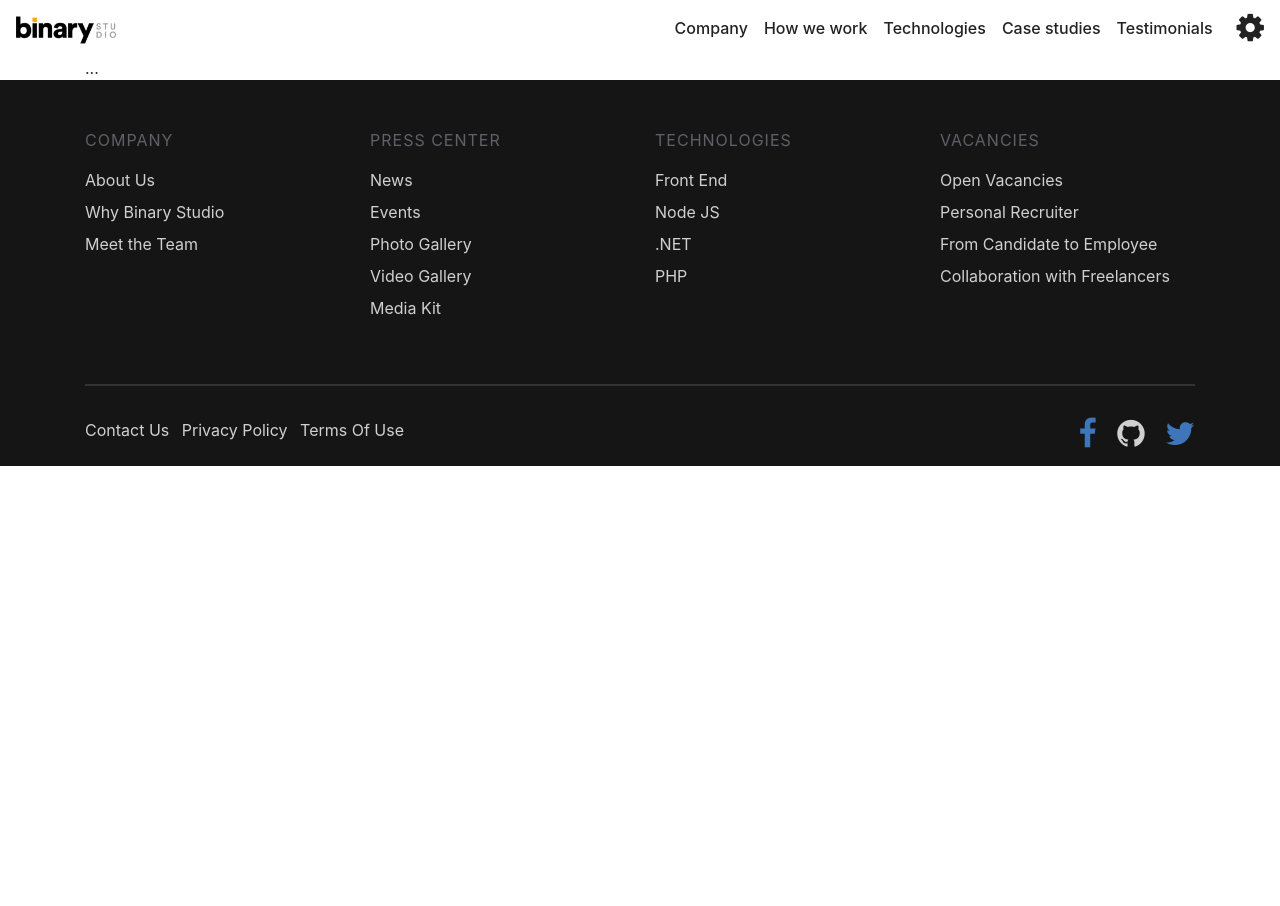
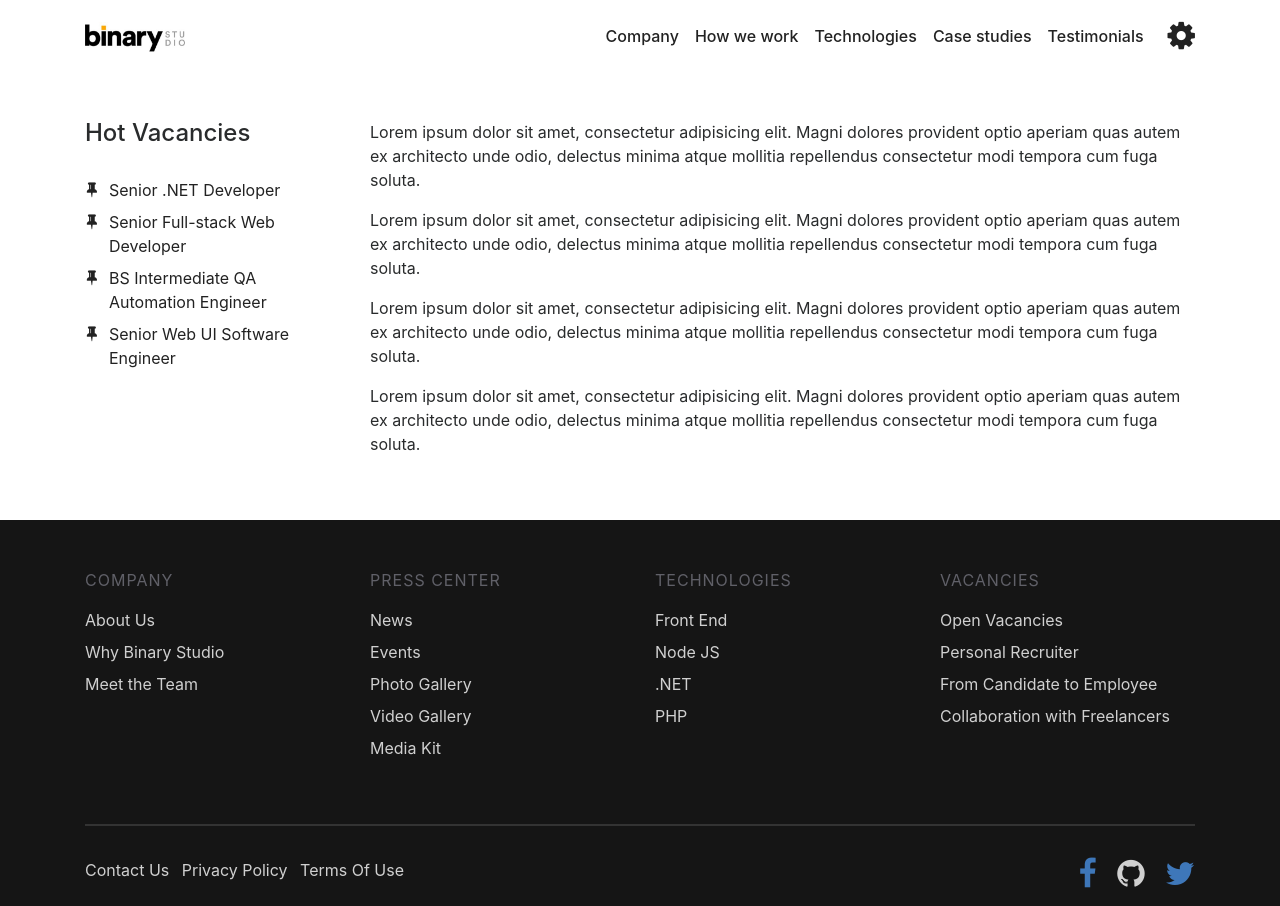
Before and after one commit to ruig1992/bsa-2017-html-css-task, a plain HTML site: page index.html in a window 1280 px wide. Before the commit the page ends 800 px from the top, so only its background shows below. Drawn offline with nearby package versions, Linux system fonts and the light colour scheme.

Commit message:
Added left menu

```diff
--- a/css/main.css
+++ b/css/main.css
@@ -12,8 +12,19 @@
   width: 100px;
 }
 
-.main-navigation .nav-link {
+.main-navigation-list .nav-link {
   font-weight: 500;
+}
+
+.section-header {
+  margin-bottom: 2rem;
+}
+
+.page-submenu.fa-ul {
+  margin-left: 1.5rem;
+}
+.page-submenu-item {
+  margin-bottom: .5rem;
 }
 
 .main-footer {
--- a/index.html
+++ b/index.html
@@ -17,7 +17,8 @@
 </head>
 
 <body class="app-body">
-  <nav class="navbar navbar-toggleable-md">
+  <nav class="navbar navbar-toggleable-md py-3">
+    <div class="container">
       <button class="navbar-toggler navbar-toggler-right" type="button" data-toggle="collapse" data-target="#navbarSupportedContent" aria-controls="navbarSupportedContent" aria-expanded="false" aria-label="Toggle navigation">
         <span class="navbar-toggler-icon"></span>
       </button>
@@ -26,7 +27,7 @@
         <img src="images/main-logo.jpg" alt="Main logo"></a>
 
       <div class="collapse navbar-collapse align-items-center" id="navbarSupportedContent">
-      <ul class="main-navigation navbar-nav ml-auto">
+        <ul class="main-navigation-list navbar-nav ml-auto">
           <li class="nav-item">
             <a class="nav-link" href="#">Company</a></li>
           <li class="nav-item">
@@ -41,10 +42,41 @@
         <a class="main-settings-link ml-3" href="#">
           <i class="fa fa-cog fa-2x" aria-hidden="true"></i></a>
       </div>
+    </div>
   </nav>
 
-  <div class="container">
-    ...
+  <div class="container my-5">
+    <div class="row">
+      <div class="col-3">
+        <aside>
+          <header class="section-header">
+            <h3 class="h4">Hot Vacancies</h3>
+          </header>
+
+          <ul class="page-submenu fa-ul">
+            <li class="page-submenu-item">
+              <a class="page-submenu-link" href="#">
+                <i class="fa-li fa fa-thumb-tack" aria-hidden="true"></i>Senior .NET Developer</a></li>
+            <li class="page-submenu-item">
+              <a class="page-submenu-link" href="#">
+                <i class="fa-li fa fa-thumb-tack" aria-hidden="true"></i>Senior Full-stack Web Developer</a></li>
+            <li class="page-submenu-item">
+              <a class="page-submenu-link" href="#">
+                <i class="fa-li fa fa-thumb-tack" aria-hidden="true"></i>BS Intermediate QA Automation Engineer</a></li>
+            <li class="page-submenu-item">
+              <a class="page-submenu-link" href="#">
+                <i class="fa-li fa fa-thumb-tack" aria-hidden="true"></i>Senior Web UI Software Engineer</a></li>
+          </ul>
+        </aside>
+      </div>
+
+      <div class="col-9">
+        <p>Lorem ipsum dolor sit amet, consectetur adipisicing elit. Magni dolores provident optio aperiam quas autem ex architecto unde odio, delectus minima atque mollitia repellendus consectetur modi tempora cum fuga soluta.</p>
+        <p>Lorem ipsum dolor sit amet, consectetur adipisicing elit. Magni dolores provident optio aperiam quas autem ex architecto unde odio, delectus minima atque mollitia repellendus consectetur modi tempora cum fuga soluta.</p>
+        <p>Lorem ipsum dolor sit amet, consectetur adipisicing elit. Magni dolores provident optio aperiam quas autem ex architecto unde odio, delectus minima atque mollitia repellendus consectetur modi tempora cum fuga soluta.</p>
+        <p>Lorem ipsum dolor sit amet, consectetur adipisicing elit. Magni dolores provident optio aperiam quas autem ex architecto unde odio, delectus minima atque mollitia repellendus consectetur modi tempora cum fuga soluta.</p>
+      </div>
+    </div>
   </div>
 
   <footer class="main-footer pt-5 pb-2">
```
Lines whose indentation alone changed are shown as unchanged.
